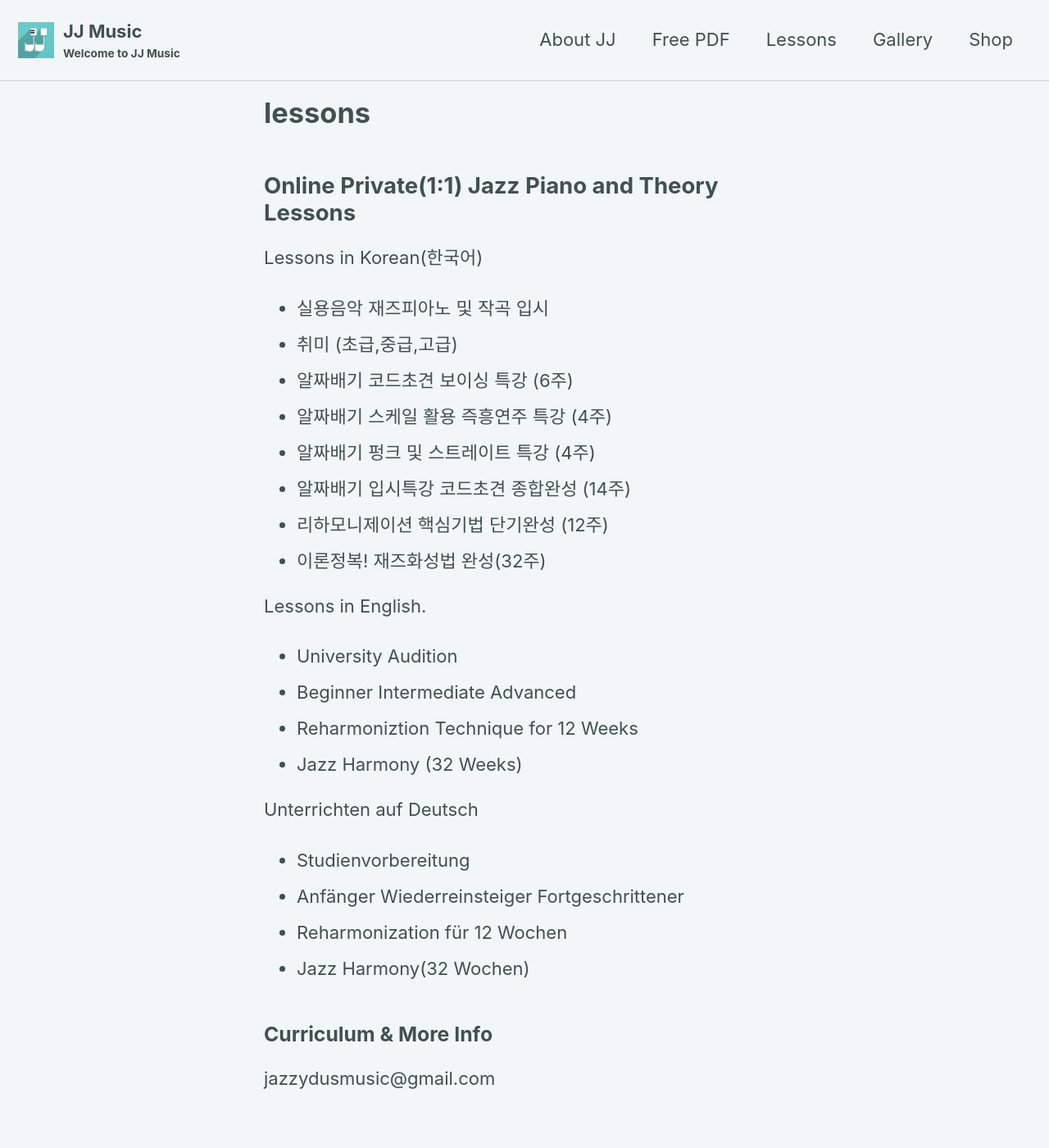
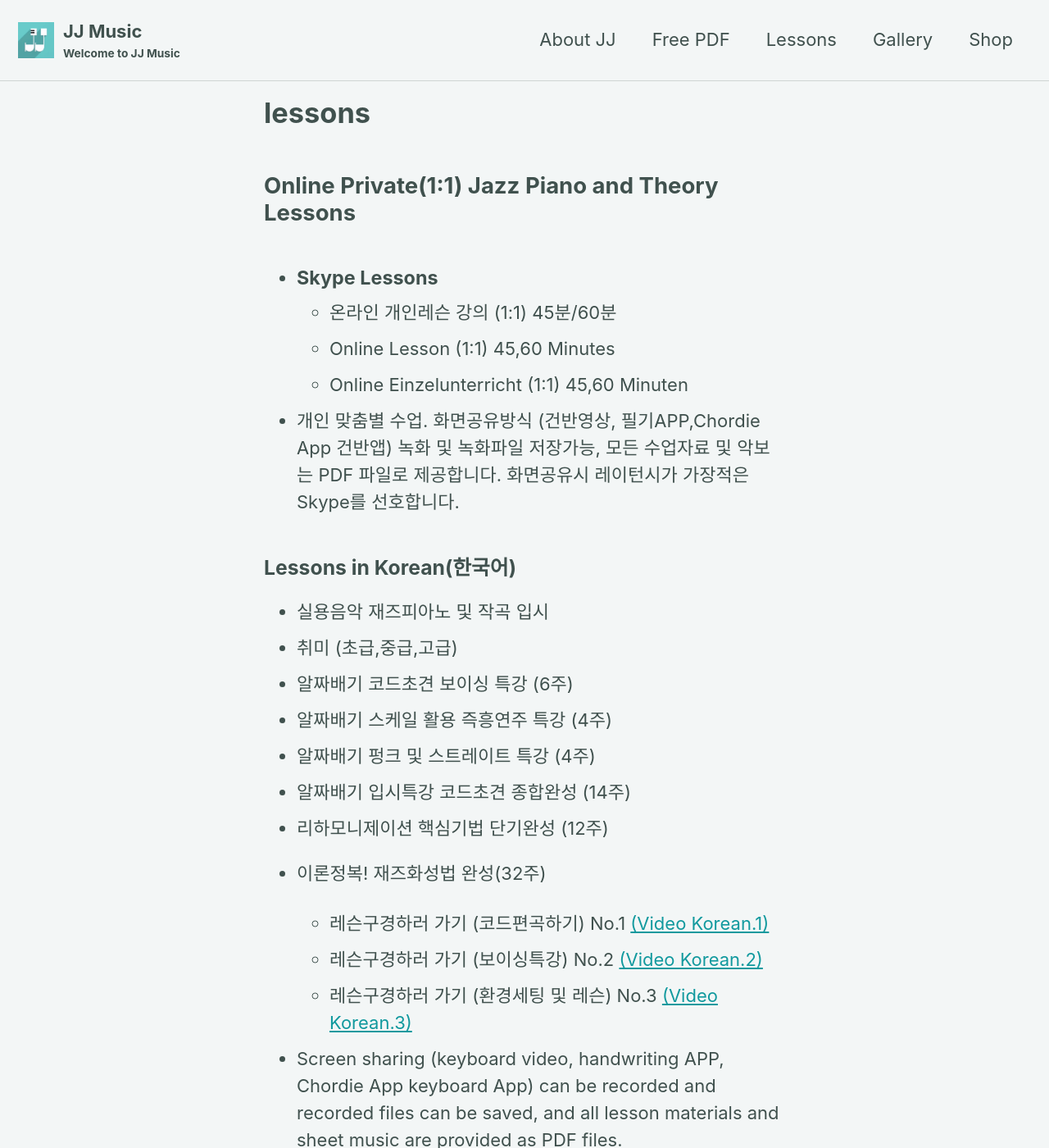
Before and after one commit to jjmusic-online/jjmusic-online.github.io, a Jekyll site: the page built from _pages/lessons.md, in a window 1280 px wide and 1400 px high. Shown: the whole window at 82% size. Built offline with Jekyll 4.4.1, drawn with Linux system fonts in a browser that asks for light colours; cached includes are drawn as plain includes; nearby versions of some CDN libraries; some of the changed text lies outside the part shown.

Commit message:
Update lessons.md

```diff
--- a/_pages/lessons.md
+++ b/_pages/lessons.md
@@ -6,7 +6,16 @@
 
 ## Online Private(1:1) Jazz Piano and Theory Lessons
 
-Lessons in Korean(한국어)
+- #### Skype Lessons
+
+  - 온라인 개인레슨 강의 (1:1)  45분/60분
+  - Online Lesson (1:1) 45,60 Minutes
+  - Online Einzelunterricht (1:1) 45,60 Minuten
+
+
+- 개인 맞춤별 수업. 화면공유방식 (건반영상, 필기APP,Chordie App 건반앱) 녹화 및  녹화파일 저장가능, 모든 수업자료 및 악보는 PDF 파일로 제공합니다. 화면공유시 레이턴시가 가장적은 Skype를 선호합니다.
+
+### Lessons in Korean(한국어)
 
 - 실용음악 재즈피아노 및 작곡 입시
 - 취미 (초급,중급,고급)
@@ -17,21 +26,36 @@
 - 리하모니제이션 핵심기법 단기완성 (12주)
 - 이론정복! 재즈화성법 완성(32주)
 
+  - 레슨구경하러 가기 (코드편곡하기) No.1
+    <a href="https://youtu.be/peX0o5pAD2Q" target="_blank"> (Video Korean.1)</a>
+  - 레슨구경하러 가기 (보이싱특강) No.2
+    <a href="https://youtu.be/hi-q-cANOEc" target="_blank"> (Video Korean.2)</a>
+  - 레슨구경하러 가기 (환경세팅 및 레슨) No.3
+    <a href="https://youtu.be/AVtyd8GAnoM" target="_blank"> (Video Korean.3)</a>
 
-Lessons in English.
+
+- Screen sharing (keyboard video, handwriting APP, Chordie App keyboard App) can be recorded and recorded files can be saved, and all lesson materials and sheet music are provided as PDF files.
+
+### Lessons in English.
 
 - University Audition
 - Beginner Intermediate Advanced
 - Reharmoniztion Technique for 12 Weeks
 - Jazz Harmony (32 Weeks)
 
-Unterrichten auf Deutsch
+
+- Die Bildschirmfreigabe (Tastaturvideo, Handschrift-APP, Chordie-App-Tastatur-App) kann aufgezeichnet und aufgezeichnete Dateien können gespeichert werden, und alle Unterrichtsmaterialien und Notenblätter werden als PDF-Dateien bereitgestellt.
+
+### Unterrichten auf Deutsch
 
 - Studienvorbereitung
 - Anfänger Wiederreinsteiger Fortgeschrittener
 - Reharmonization für 12 Wochen
 - Jazz Harmony(32 Wochen)
 
+  - zum Unterricht gehen (Lesson Sample. 1 Pop Piano)
+    <a href="https://youtu.be/jDeisctXh1c" target="_blank"> (Video Deutsch.1)</a>
 
-### Curriculum & More Info
-jazzydusmusic@gmail.com
+
+### More Info & Curriculum
+- jazzydusmusic@gmail.com
```
